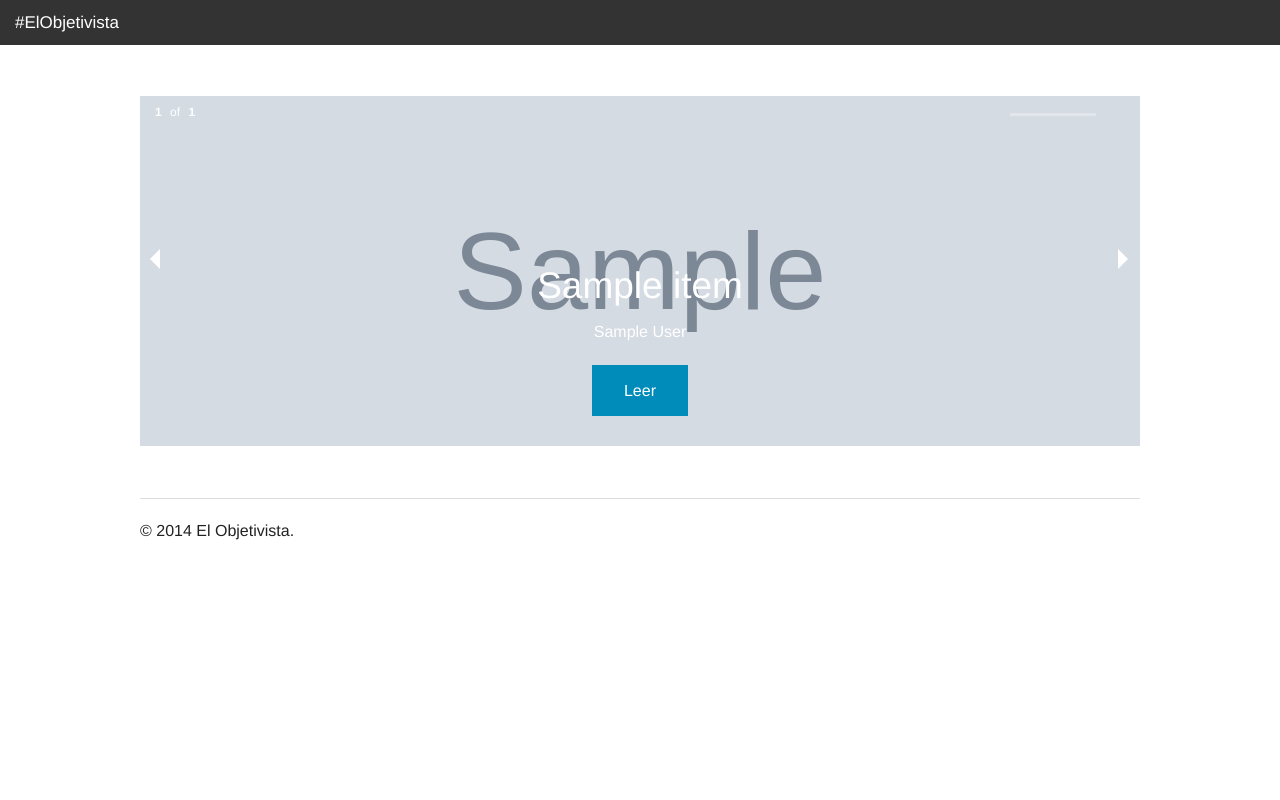
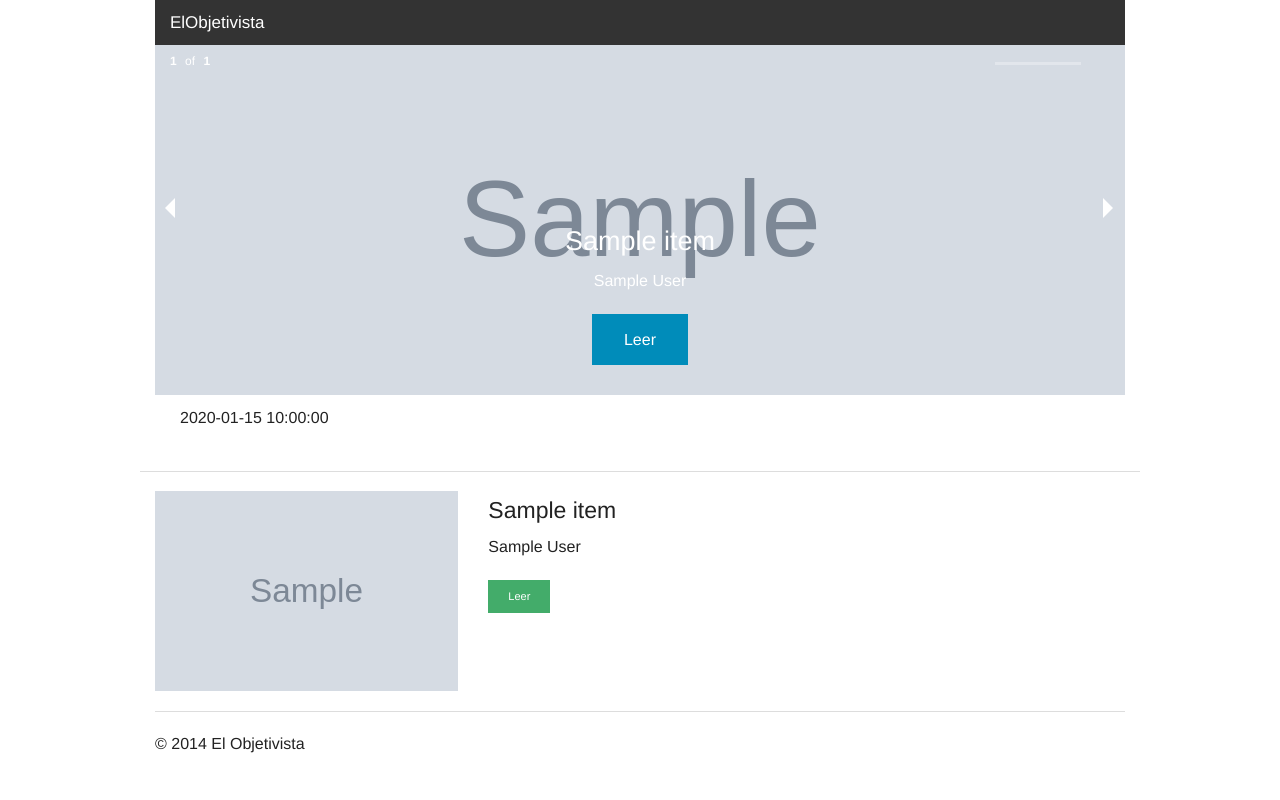
Before and after one commit to dmartincc/ElObjetivista, a Flask app: template app/templates/index.html in a window 1280 px wide. Run offline with Flask 2, Linux system fonts and the light colour scheme; the template is opened without the code that fills it: most values are stand-ins (such as "Sample title", 1, 10 or a date in 2020); grey boxes marked "Sample" are stand-in pictures; parts of the project's set-up code (start-up, migrations or seed data) failed here and were passed over.

Commit message:
newLayOut

```diff
--- a/app/templates/base2.html
+++ b/app/templates/base2.html
@@ -6,71 +6,82 @@
     <meta name="description" content="El Objetivista - Noticias aleatorias de medios online">
     <meta name="author" content="El Objetivista">
     <meta name="p:domain_verify" content="f70ec1cd005b96ad13011e28e712b83c"/>
-    <meta name="twitter:site" content="@ElObjetivista">
     <link rel="shortcut icon" href="static/label.png">
     <title>El Objetivista - Noticias aleatorias</title>
     <!-- Custom styles -->
     <link rel="stylesheet" href="static/css/foundation.css" />
     <script src="static/js/vendor/modernizr.js"></script>
     <style>
+     .top-bar{
+     color:white;
+     }
+
     @media only screen and (max-width: 767px) {
-       h2 {
-          font-size: 1.5em;
+        h4 {
+          font-size: 0.8em;
+       }
+       h3 {
+          font-size: 1em;
        }
        p {
           font-size: 1em;
        }
+      img{
+            height: 250px;
+
        }
+        .pic{
+            height: 100px;
+            width: 100px;
+       }
+    }
+    @media only screen and (min-width: 768px) {
+       img{
+            height: 350px;
+
+       }
+        .pic{
+            height:200px;
+            width: 100%;
+       }
+    }
+
     </style>
-    <script>
-      (function(i,s,o,g,r,a,m){i['GoogleAnalyticsObject']=r;i[r]=i[r]||function(){
-      (i[r].q=i[r].q||[]).push(arguments)},i[r].l=1*new Date();a=s.createElement(o),
-      m=s.getElementsByTagName(o)[0];a.async=1;a.src=g;m.parentNode.insertBefore(a,m)
-      })(window,document,'script','//www.google-analytics.com/analytics.js','ga');
 
-      ga('create', 'UA-45164598-1', 'elobjetivista.com');
-      ga('send', 'pageview');
-    </script>
 </head>
-
 <!-- NAVBAR
 ================================================== -->
   <body>
-      <div class="fixed">
-        <nav class="top-bar">
+       <div class="row">
+          <div class="large-12 columns">
+            <nav class="top-bar" data-topbar="">
               <ul class="title-area">
+                <!-- Title Area -->
                 <li class="name">
-              <h1><a href="#"> <span>#ElObjetivista<span/></a></h1>
+                  <h1 class="lead"><a href="#">ElObjetivista</a></h1>
+                </li>
+                <li class="toggle-topbar menu-icon">
+                  <a href="#"><span>menu</span></a>
                 </li>
               </ul>
-        </nav>
+          </div>
         </div>
 
-    <!-- Carousel
-    ================================================== -->
-    <div class="container">
-    <br>
-    <br>
-    <br>
-    <br>
-    <br>
-    <br>
-	<!-- starts carousel -->
         <div class="row">
-          <ul class="orbit" data-orbit data-options="bullets:false;" style="height:auto;">
+             <div class="large-12 columns">
+                <ul class="slider" data-orbit style="height:300px;" data-options="bullets:false;" >
                  {% block content %}{% endblock %}
+                </li>
               </ul>
-
-          <!-- Timer and Play/Pause Button -->
-          <div class="orbit-timer">
-            <span></span>
-            <div class="orbit-progress"></div>
            </div>
        </div>
-    <br>
-    <br>
        <div class="row">
-        <div class="small-5 large-centered columns" style="text-align: center">
+             <div class="large-12 columns">
+               <div class="magellan-container" data-magellan-expedition="fixed" data-options="throttle_delay:0;" style="">
+                   <div class="small-6  columns">
+                    <p>{{now}}</p>
+                    </div>
+                  <div class="small-6  columns">
                     <!-- AddThis Button BEGIN -->
                     <div class="addthis_toolbox addthis_default_style">
                     <a class="addthis_button_facebook_like" fb:like:layout="button_count"></a>
@@ -82,24 +93,22 @@
                     <script type="text/javascript" src="//s7.addthis.com/js/300/addthis_widget.js#pubid=ra-5268d2a97e02b5bb"></script>
                 </div>
                 </div>
-    <!-- AddThis Button END -->
+
+            </div>
+       </div>
+       <div class="row">
+             <div class="large-12 columns">
+            {% block entities %}{% endblock %}
+            </div>
+       </div>
     <!-- FOOTER -->
     <div class="row">
+       <div class="large-12 columns">
        <hr>
-        <p>&copy; 2014 El Objetivista.</p>
+        <p>&copy; 2014 El Objetivista</p>
     </div>
 
 
-
-
-    </div><!-- /.container -->
-
-    <!-- Foundation core JavaScript
-    ================================================== -->
-    <!-- Placed at the end of the document so the pages load faster -->
-    <script src="static/js/vendor/jquery.js"></script>
-    <script src="static/js/foundation.min.js"></script>
-    <script src="static/js/foundation/foundation.orbit.js"></script>
     <!-- AddThis Smart Layers BEGIN -->
     <!-- Go to http://www.addthis.com/get/smart-layers to customize -->
     <script type="text/javascript" src="//s7.addthis.com/js/300/addthis_widget.js#pubid=ra-5268d2a97e02b5bb"></script>
@@ -118,8 +127,18 @@
       });
     </script>
     <!-- AddThis Smart Layers END -->
+
+    </div><!-- /.container -->
+
+    <!-- Foundation core JavaScript
+    ================================================== -->
+    <!-- Placed at the end of the document so the pages load faster -->
+    <script src="static/js/vendor/jquery.js"></script>
+    <script src="static/js/foundation.min.js"></script>
+    <script src="static/js/foundation/foundation.orbit.js"></script>
     <script>
       $(document).foundation();
+
     </script>
   </body>
 </html>
--- a/app/templates/index.html
+++ b/app/templates/index.html
@@ -3,17 +3,60 @@
 {% for item in news %}
  <li id="slide">
     {% if item.image %}
-    <img src={{item.image}} style="width:100%; height:350px; overflow:hidden;" />
-    {% else %}
-    <img src="static/background.png" style="width:100%; height:350px;" />
-    {% endif %}
-    <div class="orbit-caption" style="background-color : transparent;">
-        <div class="small-10 large-centered columns" style="text-align: center">
-            <h2 style="color:white;">{{item.title}}</h2>
-            <p style="color:white;">{{item.author}}</p>
-            <a href={{item.link}} class="button" target="_blank">Leer</a>
+
+        <img src={{item.image}} style="width:100%; overflow:hidden;" />
+         <div class="orbit-caption" style="background-color : transparent;">
+            <div class="small-10 small-centered columns" style="text-align: center">
+                <h3 style="color:white;">{{item.title}}</h3>
+                <p style="color:white;">{{item.author}}</p>
+                <a href={{item.link}} class="button" target="_blank">Leer</a>
+            </div>
         </div>
-   </div>
+      {% else %}
+      <img src="static/background.png" style="width:100%; overflow:hidden;" />
+         <div class="orbit-caption" style="background-color : transparent;">
+            <div class="small-10 small-centered columns" style="text-align: center">
+                <h3 style="color:white;">{{item.title}}</h3>
+                <p style="color:white;">{{item.author}}</p>
+                <a href={{item.link}} class="button" target="_blank">Leer</a>
+            </div>
+        </div>
+
+ {% endif %}
 </li>
 {% endfor %}
 {% endblock %}
+
+{% block entities %}
+{% for item in entities %}
+ <div class="row">
+                {% if item.image %}
+                {% if item.author %}
+                <hr>
+                  <div class="small-4 columns">
+                           <img class="pic" src={{item.image}}>
+                  </div>
+                  <div class="small-8 columns">
+                           <h4 data-reveal-id={{item.author}}>{{item.title}}</h4>
+                           <p>{{item.author}}</p>
+                            <a href={{item.link}} class="button tiny success" target="_blank">Leer</a>
+                             <div class="row">
+                            <div class="small-4 columns">
+                           <div id={{item.author}} class="reveal-modal" data-reveal>
+                            <img src={{item.image}}>
+                              <h4>{{item.title}}</h4>
+                              <p class="lead">{{item.author}}</p>
+                              <p >{{item.description}}</p>
+                              <a href={{item.link}} class="button tiny success" target="_blank">Leer</a>
+                              <a class="close-reveal-modal">&#215;</a>
+                              </div>
+                            </div>
+                        </div>
+                   </div>
+                 {% endif %}
+                 {% endif %}
+</div>
+
+
+{% endfor %}
+{% endblock %}
--- a/app/views.py
+++ b/app/views.py
@@ -1,17 +1,44 @@
 from flask import render_template
 from flask import jsonify
 from app import app
-from getNews import getData
+import getNews
 import json
+import time, random
+
+input = getNews.getData()
+jsonData = json.loads(input)
+news  = jsonData['value']['items']
+
 
 @app.route('/')
 def index():
-    input = getData()
-    #input = open('app/jsonOutput.json','r')
-    #jsonData = json.loads(input.read())
-    #input.close()
-    jsonData = json.loads(input)
-    news  = jsonData['value']['items']
+    now = time.strftime("%c")
+    range=len(news)-30
+    data=random.sample(news, 100)
+    print data
     return render_template("index.html",
                             #title = 'Home',
-                            news = news)
+                            news = data[-10:],
+                            entities = news,
+                            now= now)
+
+@app.route('/analytics')
+def analytics():
+    words=[]
+    for art in news:
+        if getNews.whatisthis(art['title']) == "unicode string":
+            words_title=art['title'].encode('utf-8','ignore').split()
+        else:
+            words_title=str(art['title']).split()
+        words.extend(words_title)
+
+    wordFreqD = {}
+    sum = 0
+    for i in range(len(words)):
+        for char in '@%#?.!/;:<",':
+            words[i] = words[i].replace(char,'')
+        wordFreqD[words[i]] = wordFreqD.get(words[i], 0)+1
+
+    output = [{k:v} for v,k in sorted([(v,k) for k,v in wordFreqD.items()],reverse=True)]
+
+    return str(output)
```
Lines whose indentation alone changed are shown as unchanged.
